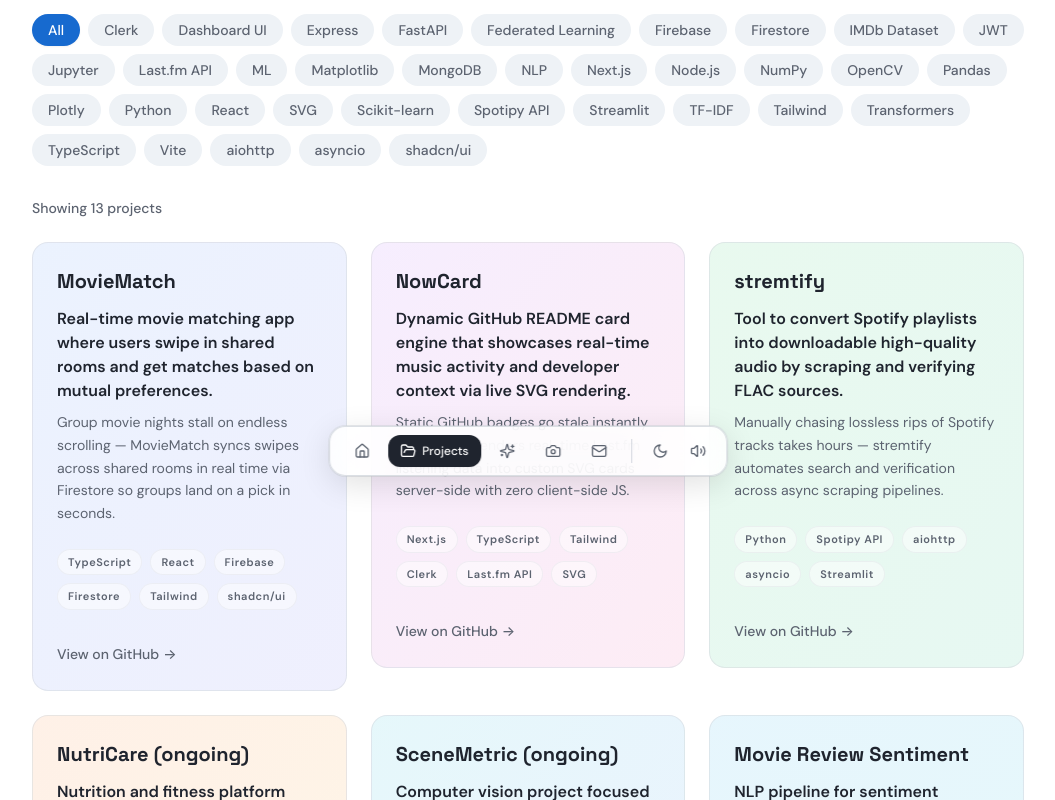
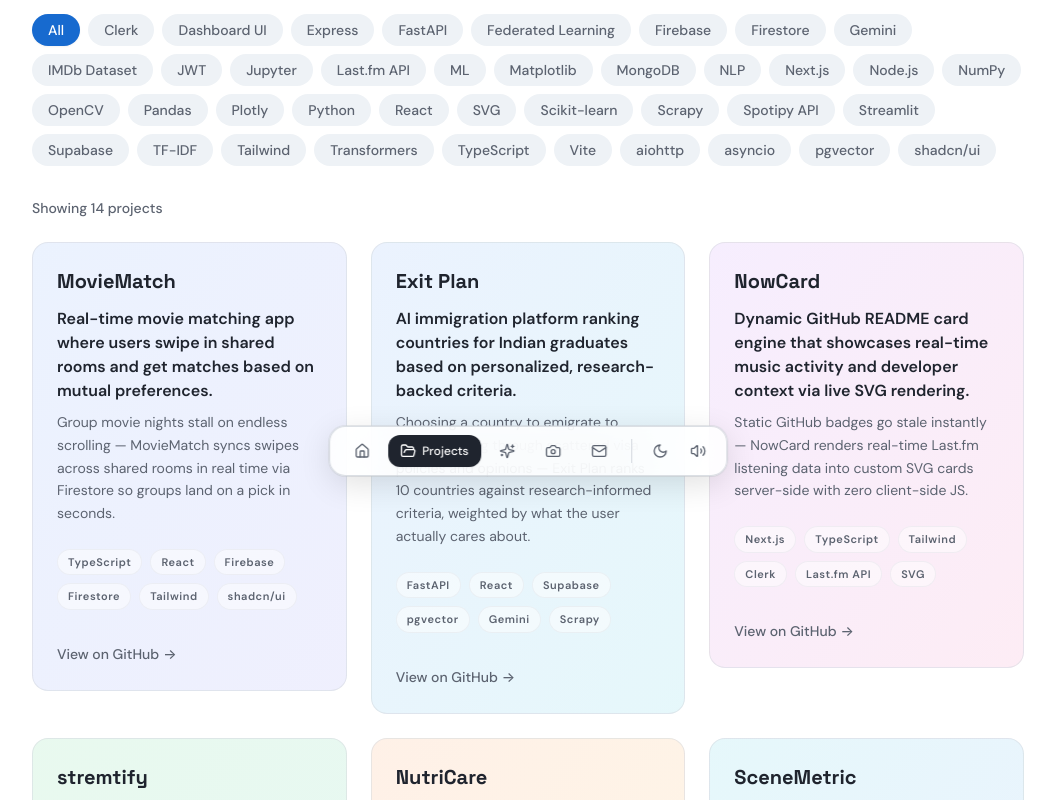
Before and after one commit to VarunPahuja/Portfolio, a React (Vite) app: page /projects in a window 1280 px wide. Shown: the part 300-1100 px from the top of the page, without its empty margins (112-1167 px from the left). Built offline with nearby package versions, Linux system fonts and the light colour scheme; the HTML template or start-up script is replaced by a standard one.

Commit message:
Updating Projects

```diff
--- a/src/data/projects.ts
+++ b/src/data/projects.ts
@@ -23,6 +23,26 @@
     tags: ["TypeScript", "React", "Firebase", "Firestore", "Tailwind", "shadcn/ui"],
     color: "from-blue-500/10 to-indigo-500/10",
     githubUrl: "https://github.com/VarunPahuja/MovieMatch",
+  },
+  {
+    id: "exit-plan",
+    title: "Exit Plan",
+    hook: "AI immigration platform ranking countries for Indian graduates based on personalized, research-backed criteria.",
+    description: "Choosing a country to emigrate to means wading through scattered visa policies and opinions — Exit Plan ranks 10 countries against research-informed criteria, weighted by what the user actually cares about.",
+    tags: ["FastAPI", "React", "Supabase", "pgvector", "Gemini", "Scrapy"],
+    color: "from-blue-500/10 to-cyan-500/10",
+    githubUrl: "https://github.com/VarunPahuja/ExitPlan",
+    longDescription: "Exit Plan started from a real decision problem — my sister weighing where to emigrate. It scores 10 countries against research-informed criteria (visa pathways, job market, cost of living, PR routes) and lets the user set their own priority weights at onboarding, producing a personalized, transparent ranking instead of a generic listicle. Deliberately not ML: 10 countries is too small a set to justify a learned model, there's no ground-truth label for 'best country,' and explainability matters when the decision is this consequential. A hand-built hybrid retrieval pipeline (pgvector similarity search plus keyword matching over 440+ policy chunks) grounds every answer in cited source text, built without a RAG framework by choice. A Scrapy pipeline monitors government portals for policy changes and fires email alerts, because stale immigration info is worse than no info at all.",
+    date: "2026",
+    features: [
+      "Research-informed country scoring with user-set priority weights",
+      "Hybrid retrieval (vector + keyword) over 440+ policy chunks, framework-free",
+      "Automated policy-change detection with email alerts",
+    ],
+    impact: [
+      "Deployed with real users",
+      "Grounded, cited answers instead of generic emigration advice",
+    ],
   },
   {
     id: "nowcard",
@@ -55,7 +75,7 @@
   },
   {
     id: "nutricare",
-    title: "NutriCare (ongoing)",
+    title: "NutriCare ",
     hook: "Nutrition and fitness platform combining a modern dashboard with a modular ML pipeline for health insights.",
     description: "Chronic illness patients struggle to track nutrition meaningfully — NutriCare's FastAPI/ML pipeline predicts daily macro targets from patient data (R² 0.70 on 5K clinical records) and surfaces them on a React dashboard.",
     tags: ["TypeScript", "React", "Vite", "Tailwind", "shadcn/ui", "Python", "FastAPI", "ML"],
@@ -64,7 +84,7 @@
   },
   {
     id: "scenemetric",
-    title: "SceneMetric (ongoing)",
+    title: "SceneMetric ",
     hook: "Computer vision project focused on extracting structured insights and metrics from visual scenes.",
     description: "Editors waste hours manually logging shot types — SceneMetric combines OpenCV signal extraction with a rule-based model to classify close/medium/long shots and generate a plain-English narrative breakdown of any scene.",
     tags: ["Python", "OpenCV", "NumPy"],
@@ -111,7 +131,7 @@
   },
   {
     id: "vanetuav",
-    title: "VanetUAV (research paper)(ongoing)",
+    title: "VanetUAV (research)",
     hook: "Simulation-based research project on federated learning for intrusion detection in UAV and vehicular networks.",
     description: "Federated intrusion detection for UAV/vehicle networks breaks down on messy real-world data — research work testing model robustness under non-IID and adversarial conditions.",
     tags: ["Python", "Federated Learning", "ML", "Jupyter"],
```
